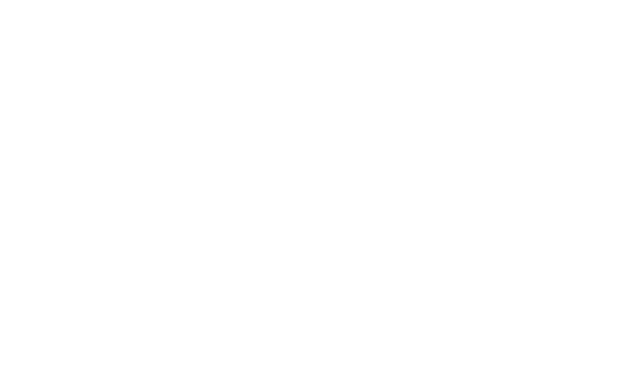
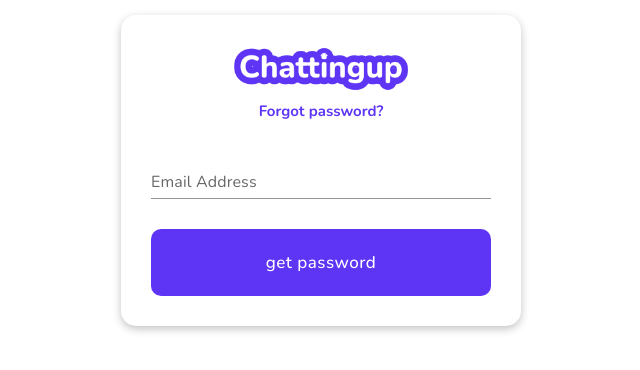
Before and after one commit to HamzaAltamas/Chatting-App-with-React-and-Firebase, a React (Vite) app: page /forgotpass in a window 1280 px wide. Shown: the top 370 px of the page, without its empty margins (319-959 px from the left). Built offline with nearby package versions, Linux system fonts and the light colour scheme.

Commit message:
Forgot password functionality added. forgot passwor mail validation and page design

```diff
--- a/src/Pages/ForgotPassword.jsx
+++ b/src/Pages/ForgotPassword.jsx
@@ -1,9 +1,162 @@
+import { Alert, Button } from "@mui/material";
 import { Box } from "@mui/system";
-import React from "react";
+import React, { useEffect, useState } from "react";
+import { styled } from "@mui/material/styles";
+import CommonButton from "../Components/CommonButton";
+import Heading from "../Components/Heading";
+import Image from "../Components/Image";
+import InputBox from "../Components/InputBox";
+import { getAuth, sendPasswordResetEmail } from "firebase/auth";
+import { ToastContainer, toast } from "react-toastify";
+import { useNavigate } from "react-router";
+import { useSelector } from "react-redux";
+
+const LoginButtonStyle = styled(Button)({
+  width: "100%",
+  textTransform: "initial",
+  padding: "19px 12px",
+  fontSize: "17px",
+  borderRadius: "10px",
+  marginTop: "30px",
+
+  color: "white",
+  backgroundColor: "#5F35F5",
+
+  fontFamily: '"Nunito", sans-serif',
+  "&:hover": {
+    backgroundColor: "#5f35f59e",
+    borderColor: "#0062cc",
+    boxShadow: "none",
+  },
+  "&:active": {
+    boxShadow: "none",
+    backgroundColor: "none",
+    borderColor: "none",
+  },
+  "&:focus": {
+    boxShadow: "none",
+  },
+});
 
 const ForgotPassword = () => {
+  let navigate = useNavigate();
+  let data = useSelector((state) => state);
+
+  let [loginFormData, setloginFormData] = useState({
+    email: "",
+  });
+
+  const logoStyle = {
+    width: "200px",
+    height: "auto",
+  };
+
+  useEffect(() => {
+    if (data.userData.userInfo) {
+      navigate("/home");
+    }
+  }, []);
+
+  // error states start
+  let [errorData, setErrorDAta] = useState({
+    email: "",
+    password: "",
+  });
+  // error states end
+  let handleChange = (e) => {
+    let { name, value } = e.target;
+
+    setloginFormData((prevformData) => {
+      return {
+        ...prevformData,
+        [name]: value,
+      };
+    });
+
+    setErrorDAta({
+      ...errorData,
+      [name]: "",
+    });
+  };
+
+  let submitClick = () => {
+    if (loginFormData.email === "") {
+      setErrorDAta({
+        ...errorData,
+        email: "Please enter your email",
+      });
+    } else {
+      //   forgot passwor firebase start
+      const auth = getAuth();
+      sendPasswordResetEmail(auth, loginFormData.email)
+        .then(() => {
+          toast.success("Check your email and reset your password", {
+            position: "bottom-center",
+            autoClose: 5000,
+            hideProgressBar: false,
+            closeOnClick: true,
+            pauseOnHover: true,
+            draggable: true,
+            progress: undefined,
+            theme: "dark",
+          });
+          setloginFormData({
+            email: "",
+            password: "",
+          });
+          setTimeout(() => {
+            navigate("/login");
+          }, 3000);
+        })
+        .catch((error) => {
+          const errorCode = error.code;
+          console.log(errorCode);
+          if (errorCode.includes("auth/invalid-email")) {
+            setErrorDAta({
+              ...errorData,
+              email: "Please enter a valid email",
+            });
+          }
+          if (errorCode.includes("auth/user-not-found")) {
+            setErrorDAta({
+              ...errorData,
+              email: "User not found please sign in first",
+            });
+
+            toast.success("User not found please sign in first", {
+              position: "bottom-center",
+              autoClose: 5000,
+              hideProgressBar: false,
+              closeOnClick: true,
+              pauseOnHover: true,
+              draggable: true,
+              progress: undefined,
+              theme: "dark",
+            });
+            setTimeout(() => {
+              navigate("/");
+            }, 3000);
+          }
+          // ..
+        });
+      //   forgot password firebase end
+    }
+  };
+
   return (
     <>
+      <ToastContainer
+        position="bottom-center"
+        autoClose={5000}
+        hideProgressBar={false}
+        newestOnTop={false}
+        closeOnClick
+        rtl={false}
+        pauseOnFocusLoss
+        draggable
+        pauseOnHover
+        theme="dark"
+      />
       <Box
         sx={{
           height: "100vh",
@@ -11,7 +164,77 @@
           justifyContent: "center",
           paddingTop: "15px",
         }}
-      ></Box>
+      >
+        <Box>
+          <Box
+            sx={{
+              width: { xs: "300px", sm: "300px", md: "400px" },
+              display: "flex",
+              justifyContent: "center",
+              padding: "30px 30px",
+              borderRadius: "15px",
+              boxShadow: "rgba(0, 0, 0, 0.24) 0px 3px 8px;",
+            }}
+          >
+            <Box sx={{ width: "100%" }}>
+              <Box sx={{ display: "flex", justifyContent: "center" }}>
+                <Image
+                  width="100%"
+                  imageStyle={logoStyle}
+                  src="../src/assets/images/logo.png"
+                />
+              </Box>
+              <Heading
+                variant="h5"
+                component="h1"
+                title="Forgot password?"
+                sx={{
+                  color: "#5F35F5",
+                  fontWeight: "bold",
+                  textAlign: { xs: "center", sm: "center", md: "center" },
+                  fontSize: { xs: "15px", sm: "20", md: "25" },
+                  marginTop: { xs: "5px", sm: "7px", md: "10px" },
+                }}
+              />
+              <InputBox
+                label="Email Address"
+                variant="standard"
+                sx={{
+                  width: "100%",
+                  color: "red",
+                  marginTop: "30px",
+                }}
+                onChange={handleChange}
+                name="email"
+                type="email"
+                value={loginFormData.email}
+              />
+              {errorData.email && (
+                <Alert
+                  variant="filled"
+                  severity="error"
+                  sx={{ width: "100%", margin: "10px 0" }}
+                >
+                  {errorData.email}
+                </Alert>
+              )}
+              <Box
+                sx={{
+                  display: "flex",
+                  justifyContent: "center",
+                  width: "100%",
+                }}
+              >
+                <CommonButton
+                  title="get password"
+                  buttonName={LoginButtonStyle}
+                  onClick={submitClick}
+                />
+              </Box>
+            </Box>
+          </Box>
+        </Box>
+      </Box>
     </>
   );
 };
--- a/src/Pages/Home.jsx
+++ b/src/Pages/Home.jsx
@@ -3,6 +3,37 @@
 import { useNavigate } from "react-router-dom";
 import { useDispatch, useSelector } from "react-redux";
 import { activeUser } from "../Slices/userSlices";
+import CommonButton from "../Components/CommonButton";
+
+import { Button } from "@mui/material";
+import { styled } from "@mui/system";
+
+const LoginButtonStyle = styled(Button)({
+  width: "20%",
+  textTransform: "initial",
+  padding: "19px 12px",
+  fontSize: "17px",
+  borderRadius: "10px",
+  marginTop: "30px",
+
+  color: "white",
+  backgroundColor: "#5F35F5",
+
+  fontFamily: '"Nunito", sans-serif',
+  "&:hover": {
+    backgroundColor: "#5f35f59e",
+    borderColor: "#0062cc",
+    boxShadow: "none",
+  },
+  "&:active": {
+    boxShadow: "none",
+    backgroundColor: "none",
+    borderColor: "none",
+  },
+  "&:focus": {
+    boxShadow: "none",
+  },
+});
 
 const Home = () => {
   let disp = useDispatch();
@@ -36,7 +67,12 @@
 
   return (
     <div>
-      <button onClick={logout}>Logout</button>
+      <h1>This is Home page</h1>
+      <CommonButton
+        title="Logout"
+        buttonName={LoginButtonStyle}
+        onClick={logout}
+      />
     </div>
   );
 };
--- a/src/Pages/Login.jsx
+++ b/src/Pages/Login.jsx
@@ -63,6 +63,9 @@
   let gmailClick = () => {
     signInWithPopup(auth, provider).then((result) => {
       console.log(result);
+      disp(activeUser(result.user.uid));
+      localStorage.setItem("userInfo", result.user.uid);
+      setLoader(true);
       console.log("ggle dn");
       toast.success("Successfully sign in with google", {
         position: "bottom-center",
@@ -180,10 +183,6 @@
             }, 3000);
           }
           // Signed in
-          const user = userCredential.user;
-          console.log(userCredential.user);
-          // ...
-          console.log("hoise");
         })
         .catch((error) => {
           setLoader(false);
```
Also changed, not shown: src/Pages/Mainpage.jsx (added).
